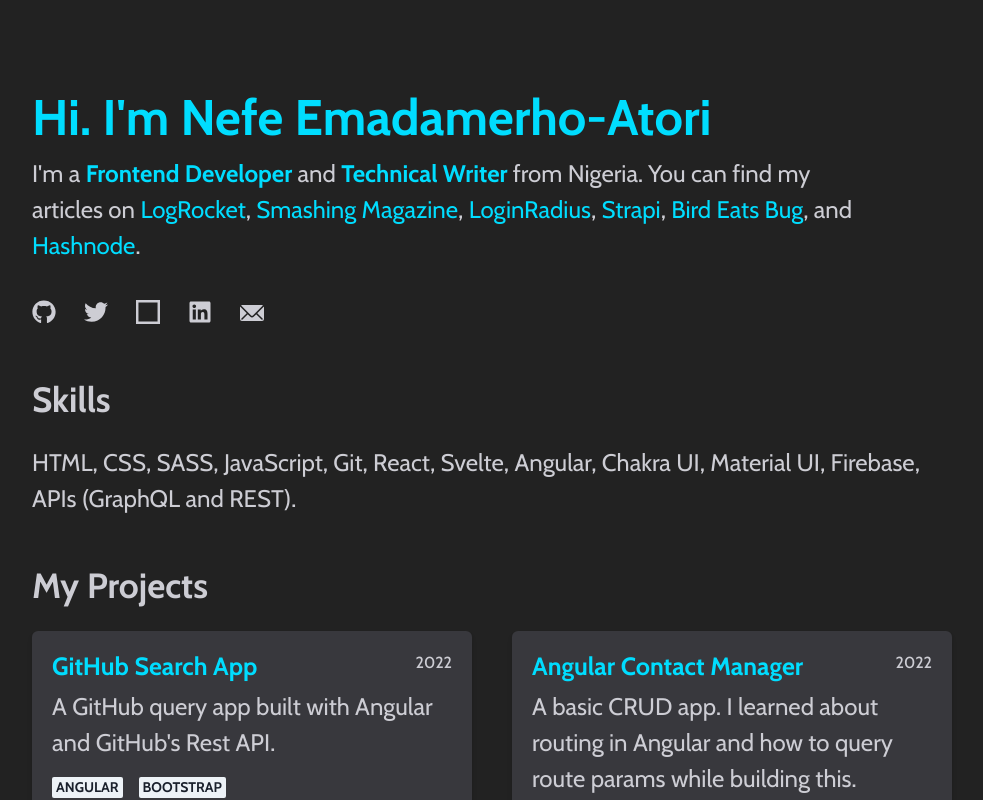
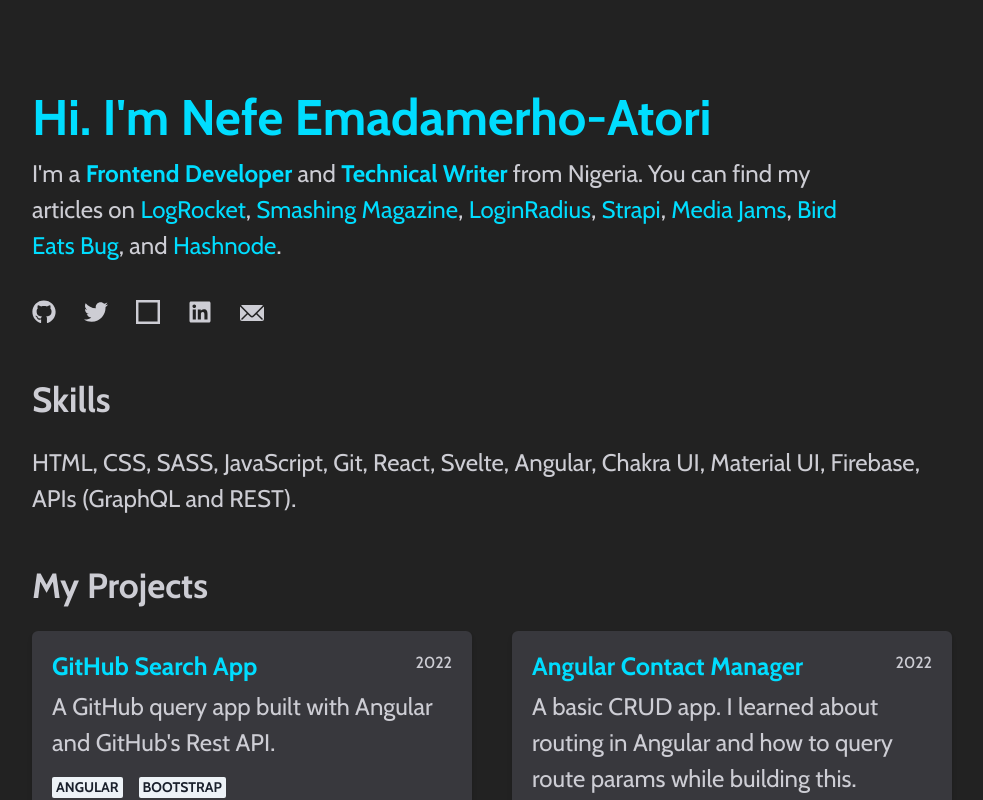
Before and after one commit to nefejames/my-portfolio-v3, a Next.js app: page / in a window 1280 px wide. Shown: the top 800 px of the page, without its empty margins (148-1131 px from the left). Built offline with nearby package versions, Linux system fonts and the light colour scheme.

Commit message:
added mediajams to writing portfolio

```diff
--- a/data/writingData.ts
+++ b/data/writingData.ts
@@ -18,6 +18,10 @@
     label: "Strapi",
   },
   {
+    href: "https://mediajams.dev/author/emadamerho-atori-nefe",
+    label: "Media Jams",
+  },
+  {
     href: "https://birdeatsbug.com/blog/creating-hover-effects-with-tailwind-css",
     label: "Bird Eats Bug",
   },
```
